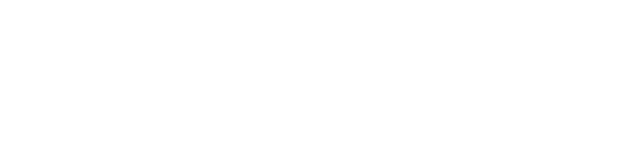
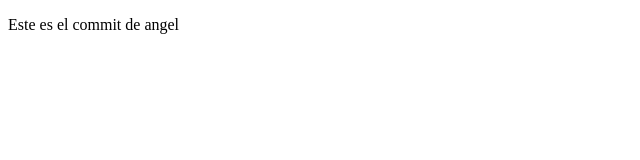
Before and after one commit to angelvelazquez999/RepoBranchTest, a plain HTML site: page angelIndex.html in a window 1280 px wide. Shown: the whole page, without its empty margins (0-640 px from the left). Drawn offline with Linux system fonts and the light colour scheme.

Commit message:
Commit en la rama de Angel

```diff
--- a/angelIndex.html
+++ b/angelIndex.html
@@ -6,6 +6,6 @@
     <title>Document</title>
 </head>
 <body>
-
+    <p>Este es el commit de angel</p>
 </body>
 </html>
```
